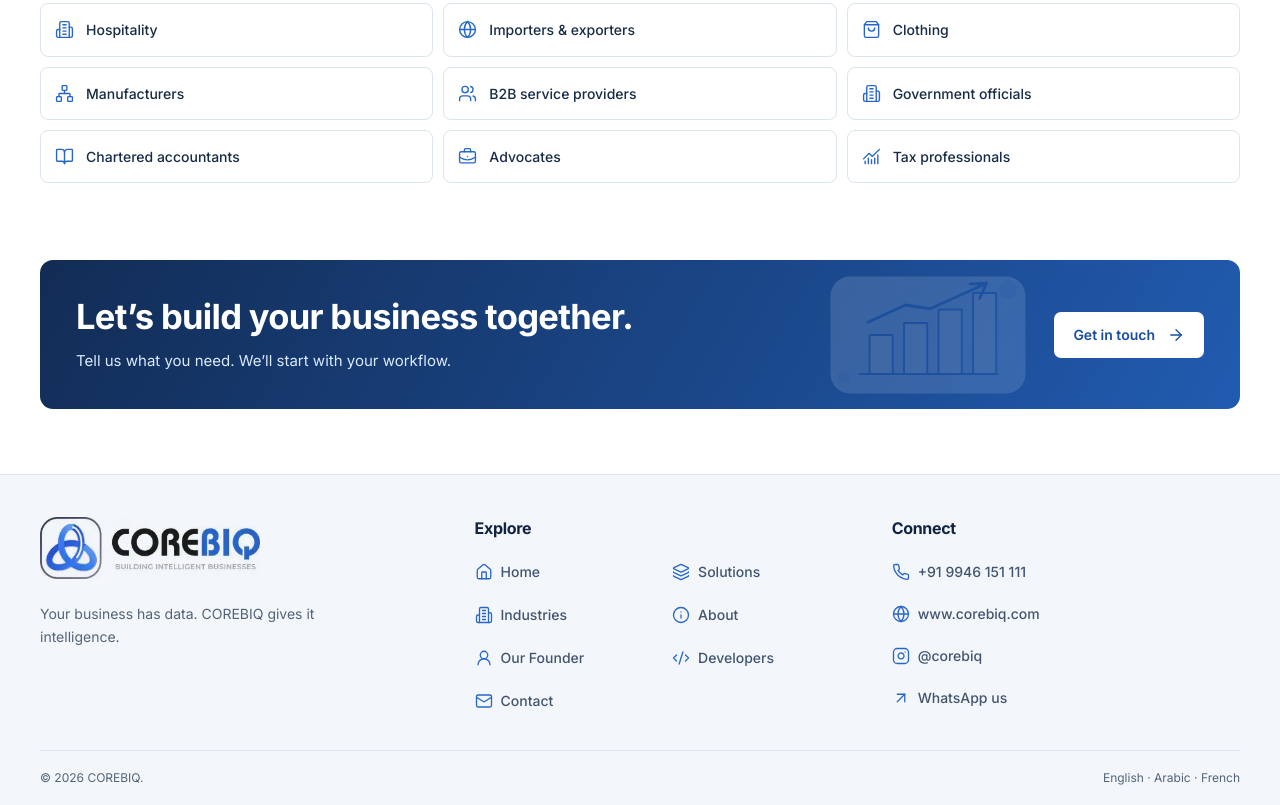
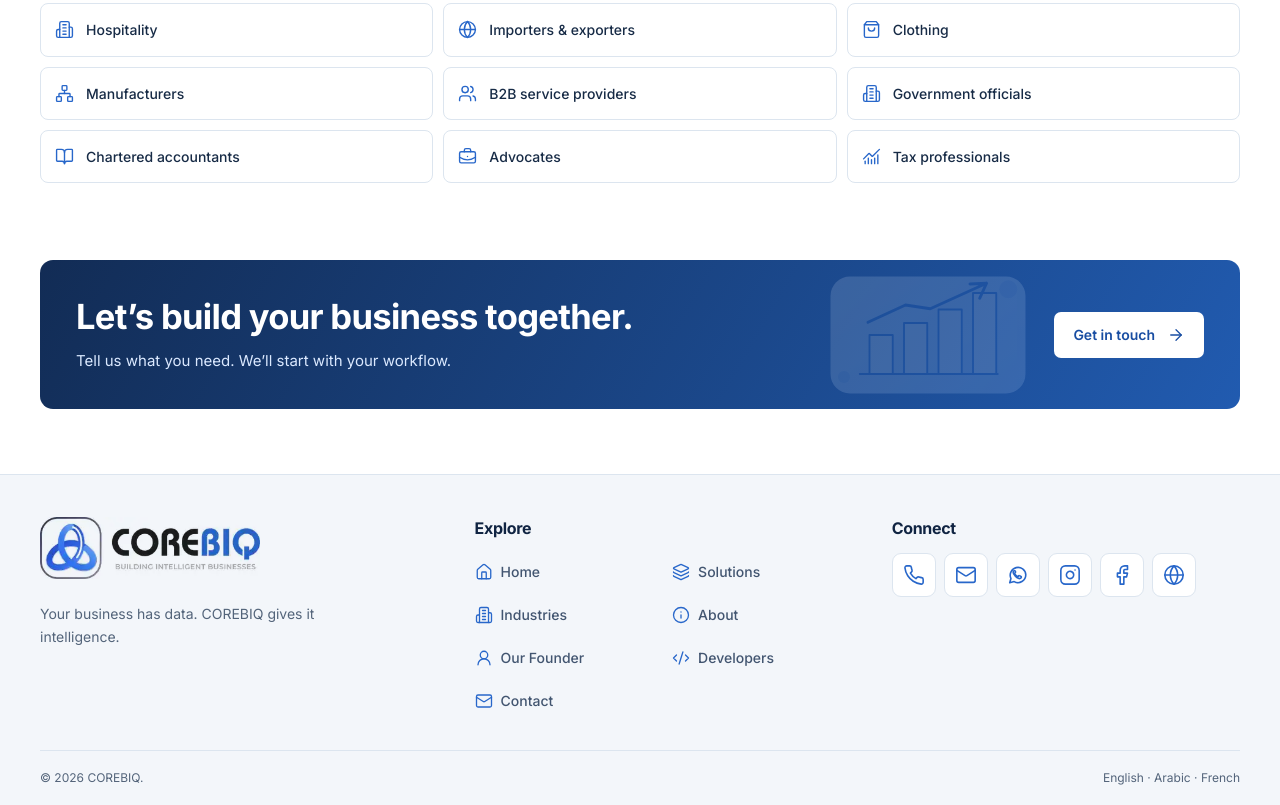
Before and after one commit to corebiq-git/corebiq, a plain HTML site: page index.html in a window 1280 px wide. Shown: the part 2034-2839 px from the top of the page. Drawn offline with Linux system fonts and the light colour scheme.

Commit message:
Simplify footer contact into accessible icon-only actions

```diff
--- a/assets/css/style.css
+++ b/assets/css/style.css
@@ -318,3 +318,11 @@ html.drawer-open,html.drawer-open body{overflow:hidden;overscroll-behavior:none}
 .drawer-bottom{padding-inline:14px}
 }
 @media(prefers-reduced-motion:reduce){.mobile-drawer[open]{animation:none}}
+
+/* Compact footer actions; original links remain readable without JS. */
+.site-footer .footer-contact-list.contact-icons{display:flex;flex-wrap:wrap;align-items:center;gap:8px;grid-template-columns:none}
+.site-footer .footer-contact-list.contact-icons a{display:inline-flex;align-items:center;justify-content:center;flex:0 0 44px;width:44px;height:44px;min-height:44px;padding:0;box-sizing:border-box;background:#fff;border:1px solid #dce5ef;border-radius:9px;color:var(--blue);transition:background .15s ease,border-color .15s ease,color .15s ease}
+.site-footer .footer-contact-list.contact-icons a svg{width:22px;height:22px;flex:none;color:currentColor}
+.site-footer .footer-contact-list.contact-icons a:hover{background:#eaf2ff;border-color:#b9d2f4;color:var(--blue-dark)}
+.site-footer .footer-contact-list.contact-icons a:focus-visible{outline:2px solid var(--blue);outline-offset:3px}
+@media(prefers-reduced-motion:reduce){.site-footer .footer-contact-list.contact-icons a{transition:none}}
--- a/assets/js/main.js
+++ b/assets/js/main.js
@@ -39,3 +39,26 @@
  const form=document.getElementById('enquiry');
  if(form)form.addEventListener('submit',e=>{e.preventDefault();if(!form.reportValidity())return;const f=new FormData(form);const labels={en:['COREBIQ project enquiry','Name','Company','Email','Phone','Requirements'],ar:['استفسار عن مشروع COREBIQ','الاسم','الشركة','البريد الإلكتروني','الهاتف','المتطلبات'],fr:['Demande de projet COREBIQ','Nom','Entreprise','E-mail','Téléphone','Besoins']}[lang];const msg=[labels[0],...['name','company','email','phone','message'].map((k,i)=>[labels[i+1],String(f.get(k)||'').trim()]).filter(x=>x[1]).map(x=>x.join(': '))].join('\n');window.open('https://wa.me/919946151111?text='+encodeURIComponent(msg),'_blank','noopener,noreferrer')});
 })();
+
+/* Icon-only contact links with localized accessible labels. */
+(() => {
+ const lang=document.documentElement.lang;
+ const labels=({en:['Call COREBIQ','Email COREBIQ','WhatsApp COREBIQ','Instagram','Facebook','Website'],ar:['اتصل بـ COREBIQ','راسل COREBIQ بالبريد الإلكتروني','واتساب COREBIQ','إنستغرام','فيسبوك','الموقع الإلكتروني'],fr:['Appeler COREBIQ','Envoyer un e-mail à COREBIQ','WhatsApp COREBIQ','Instagram','Facebook','Site web']})[lang] || ['Call COREBIQ','Email COREBIQ','WhatsApp COREBIQ','Instagram','Facebook','Website'];
+ const actions=[['tel:+919946151111','phone'],['mailto:support@corebiq.com','mail'],['https://wa.me/919946151111','whatsapp'],['https://www.instagram.com/corebiq/','instagram'],['https://www.facebook.com/corebiq/','facebook'],['https://corebiq.com/','globe']];
+ document.querySelectorAll('.site-footer .footer-contact-list').forEach(list=>{
+   const sprite=list.querySelector('use')?.getAttribute('href')?.split('#')[0];
+   if(!sprite)return;
+   const links=actions.map(([href,icon],i)=>{
+     const a=document.createElement('a');a.href=href;a.setAttribute('aria-label',labels[i]);a.title=labels[i];
+     if(href.startsWith('https:')&&icon!=='globe'){a.target='_blank';a.rel='noopener noreferrer';}
+     const svg=document.createElementNS('http://www.w3.org/2000/svg','svg');
+     for(const [k,v] of Object.entries({'aria-hidden':'true',focusable:'false',viewBox:'0 0 24 24',fill:'none',stroke:'currentColor','stroke-width':'1.75','stroke-linecap':'round','stroke-linejoin':'round'}))svg.setAttribute(k,v);
+     if(icon==='whatsapp'||icon==='facebook'){
+       const paths=icon==='whatsapp'?['M20.5 11.8a8.5 8.5 0 0 1-12.7 7.4L3 20.5l1.3-4.7A8.5 8.5 0 1 1 20.5 11.8Z','M9.2 8.1c-.3-.7-.5-.8-.9-.8h-.5c-.5 0-1.1.6-1.1 1.6 0 1.4 1 3 2.4 4.4 1.6 1.6 3.4 2.6 4.7 2.6 1 0 1.7-.6 1.8-1.2l.1-.6c0-.3-.2-.4-.7-.7l-1.5-.7c-.4-.2-.6-.1-.8.2l-.5.6c-.2.2-.4.2-.8 0-1.2-.6-2.3-1.6-2.9-2.9-.2-.3-.1-.5.1-.7l.5-.6c.2-.2.2-.5.1-.8Z']:['M18 2h-3a5 5 0 0 0-5 5v3H7v4h3v8h4v-8h3l1-4h-4V7a1 1 0 0 1 1-1h3z'];
+       paths.forEach(d=>{const p=document.createElementNS(svg.namespaceURI,'path');p.setAttribute('d',d);svg.append(p);});
+     }else{const use=document.createElementNS(svg.namespaceURI,'use');use.setAttribute('href',sprite+'#'+icon);svg.append(use);}
+     a.append(svg);return a;
+   });
+   list.replaceChildren(...links);list.classList.add('contact-icons');
+ });
+})();
```
